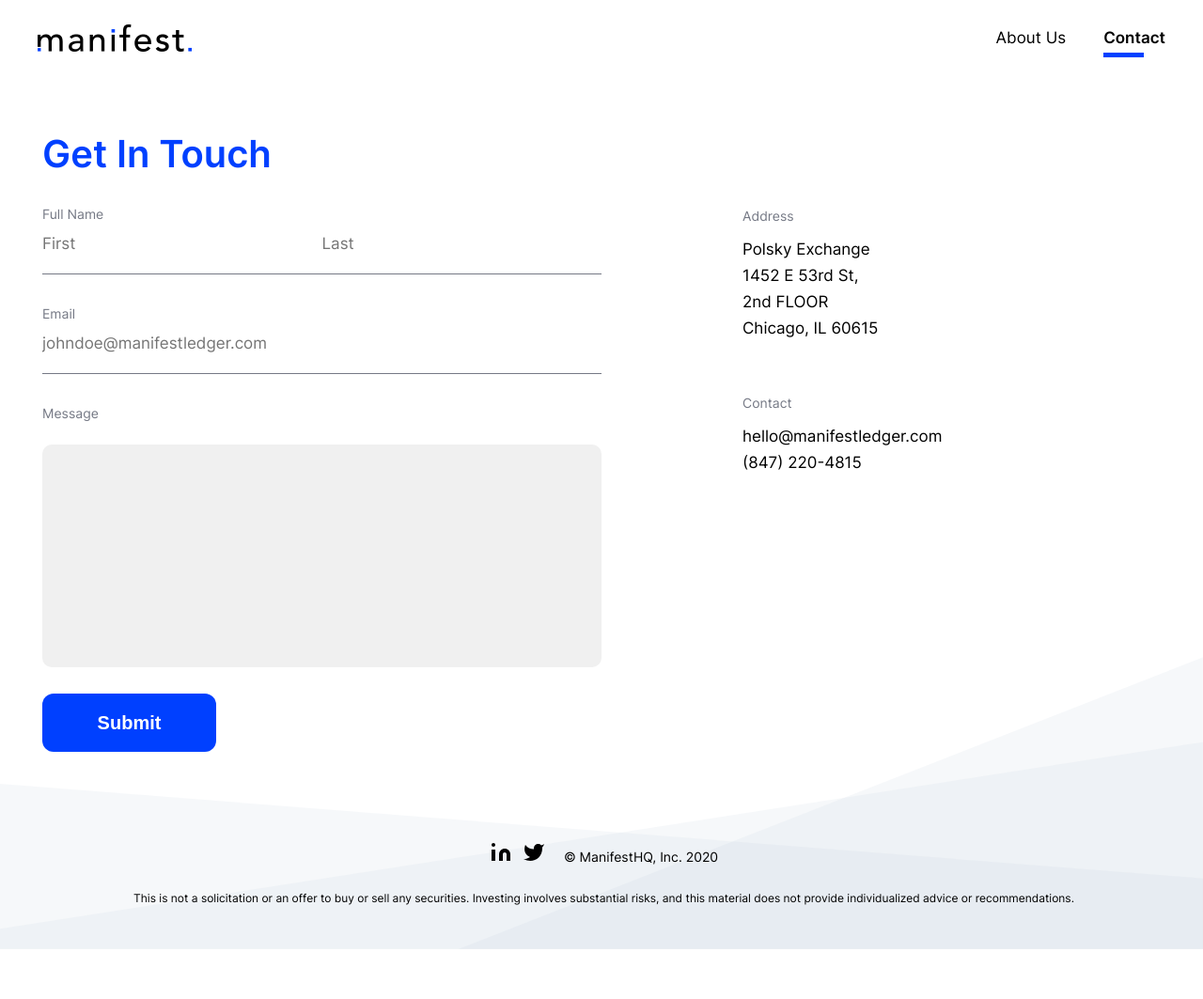
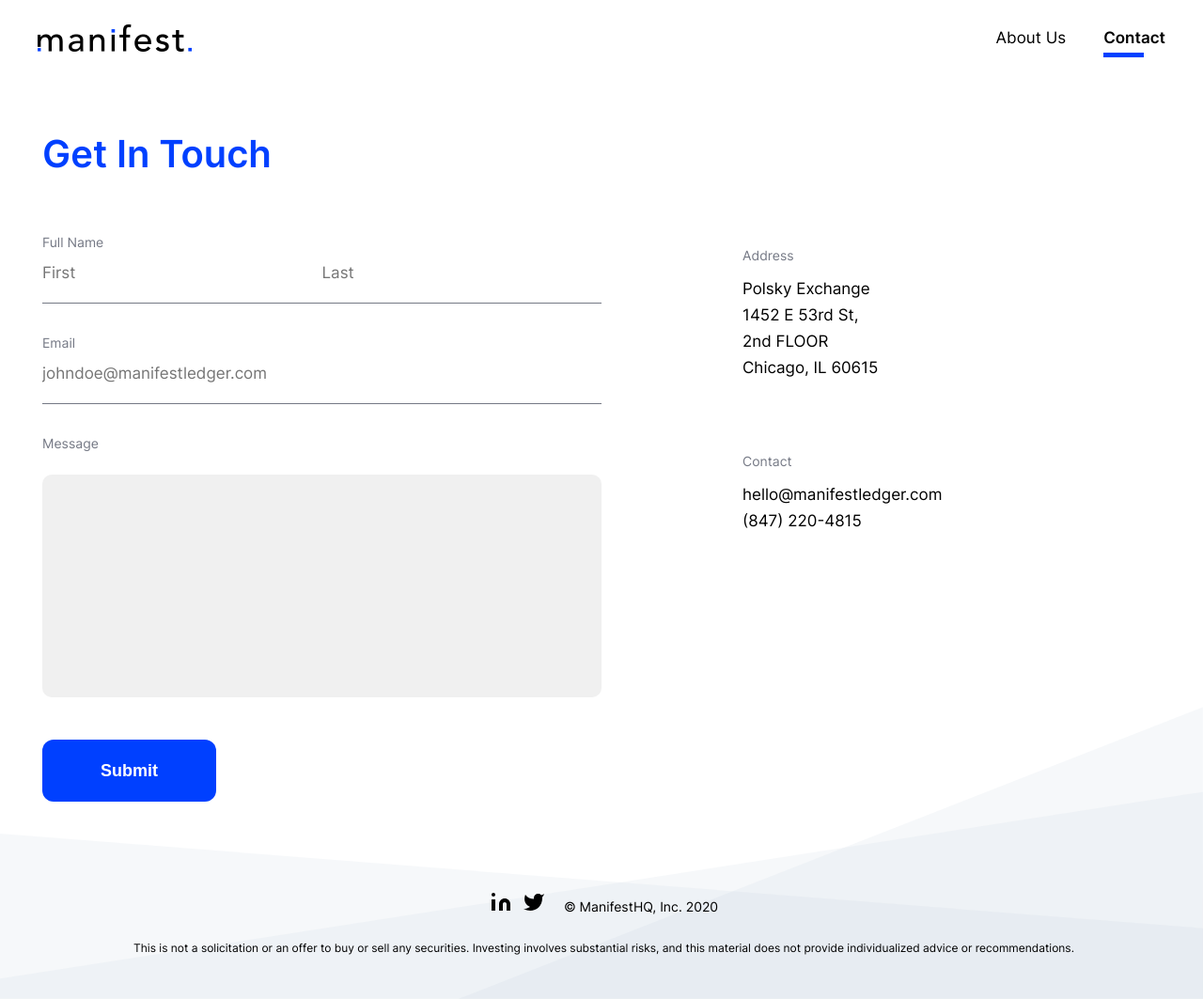
Before and after one commit to VestHQ/manifest_ledger, a Jekyll site: the page built from contact.html, in a window 1280 px wide. Shown: the whole page at 94% size. Built offline with Jekyll 4.4.1, drawn with Linux system fonts in a browser that asks for light colours; before the commit the page ends 1010 px from its top, so only the background shows below that.

Commit message:
update contact page

```diff
--- a/_includes/contact.html
+++ b/_includes/contact.html
@@ -1,6 +1,6 @@
 <section class="contact">
     <div class="container flex-grid">
-        <h1 class="heading inner">Get In Touch</h1>
+        <h1 class="heading contact--heading">Get In Touch</h1>
 
         <div class="col form-contact">
             <form id="form-contact" name="submit-to-google-sheet">
@@ -37,7 +37,7 @@
                         </div>
 
                         <div class="btn">
-                            <button type="submit" class="btn-solid-blue contact-btn" id="submit-button">Submit</button>
+                            <button type="submit" class="btn btn-solid-blue contact-btn" id="submit-button">Submit</button>
                         </div>
 
                     </div>
--- a/_includes/main.html
+++ b/_includes/main.html
@@ -4,7 +4,7 @@
     </div>
 
     <div class="col left">
-        <video id="video-hp" loop muted autoplay playsinline>
+        <video id="video-hp" loop muted autoplay playsinline >
             <source src="/assets/FINAL_WO_BG.webm" type="video/webm">
             <source src="/assets/FINAL_WO_BG.mp4" type="video/mp4">
         </video>
--- a/_sass/1-base/forms.scss
+++ b/_sass/1-base/forms.scss
@@ -1,24 +1,37 @@
 form {
-	input, textarea {
+
+	input,
+	textarea {
 		font-family: Inter;
 		font-style: normal;
 		font-weight: normal;
 		font-size: 17px;
 		line-height: 28px;
 		width: 100%;
+
 	}
+
 	input {
 		background: $white;
 		border-top: none;
 		border-right: none;
 		border-left: none;
 		border-bottom: 1px solid $grey2;
-		margin: 4px 0 27px 0;
+		margin: 5px 0 27px 0;
 		padding-bottom: 18px;
+
+		@include respond(phone) {
+			font-size: 14px !important;
+			line-height: 23px !important;
+			margin: 11px 0 27px 0;
+			padding-bottom: 14px;
+		}
+
 		&:focus {
 			border-bottom: 2px solid $primary-color;
 		}
 	}
+
 	textarea {
 		background: #f0f0f0;
 		border: none;
@@ -27,7 +40,8 @@ form {
 		padding: 20px;
 		resize: none;
 	}
+
 	.submit-button {
-		margin-top:20px;
+		margin-top: 20px;
 	}
 }
--- a/_sass/3-layout/main.scss
+++ b/_sass/3-layout/main.scss
@@ -108,6 +108,12 @@
 }
 
 .btn {
+  font-size: 18px;
+
+  @include respond(phone) {
+    font-size: 15px;
+  }
+
   @media screen and (max-width: 820px) {
     text-align: center;
   }
@@ -126,11 +132,20 @@
   }
 
   .home-btn {
-    padding: 28px 26.5px;
+    padding: 30px 33.5px;
+
+    @include respond(phone) {
+      padding: 23px 27px;
+      ;
+    }
   }
 
   .contact-btn {
-    padding: 28px 40.5px;
+    padding: 30px 40.5px;
+
+    @include respond(phone) {
+      padding: 23px 40.5px;
+    }
   }
 
   .btn-solid-blue {
@@ -141,7 +156,6 @@
     color: $white;
     cursor: pointer;
     font-weight: 600;
-    font-size: 20px;
     line-height: 0px;
     text-align: center;
     text-decoration: none;
@@ -154,7 +168,6 @@
     }
 
     @include respond(large-phone) {
-      font-size: 15px;
       padding: 26px 12px;
     }
   }
@@ -168,7 +181,6 @@
     border: 1.5px solid $dark-blue;
     color: black;
 
-    font-size: 1.5rem;
     padding: 1.5rem 3rem 2rem 3rem;
     text-decoration: none;
 
@@ -196,7 +208,6 @@
     }
 
     @media screen and (max-width: 820px) {
-      font-size: .6rem;
       border: 1px solid $dark-blue;
       padding: .5rem 1rem 1.5rem 1.5rem;
 
--- a/_sass/main.scss
+++ b/_sass/main.scss
@@ -179,6 +179,16 @@ header {
 }
 
 // Contact
+.contact {
+    &--heading {
+        margin-bottom: 55px;
+
+        @include respond(phone){
+            margin-bottom: 36px;
+        }
+    }
+}
+
 section.contact {
     .container {
         @include container-inner;
@@ -189,7 +199,6 @@ section.contact {
     @include respond(large-phone) {
         margin-top: 25px;
     }
-
 }
 
 .contact-btn {
@@ -352,7 +361,11 @@ section.contact {
             max-width: 595px;
 
             .editor {
-                margin: 20px 0;
+                margin: 20px 0 37px 0;
+
+                @include respond(phone){
+                    margin-bottom: 25px;
+                }
             }
         }
 
@@ -374,7 +387,11 @@ section.contact {
             }
 
             address {
-                margin-bottom: 55px;
+                margin-bottom: 75px;
+
+                @include respond(phone){
+                    margin-bottom: 25px;
+                }
             }
         }
     }
```
Also changed, not shown: 1 other file.
